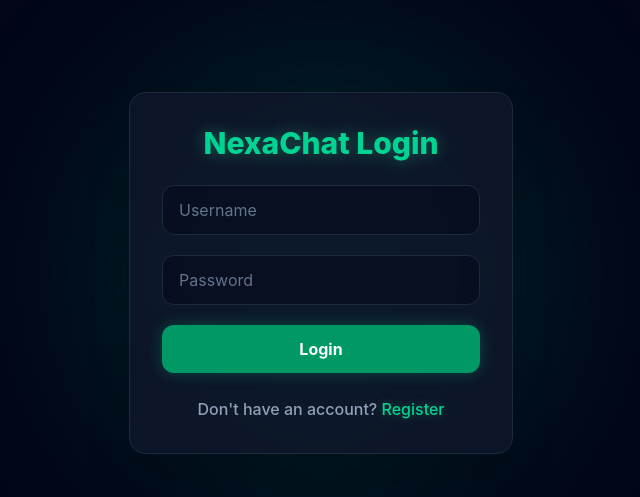
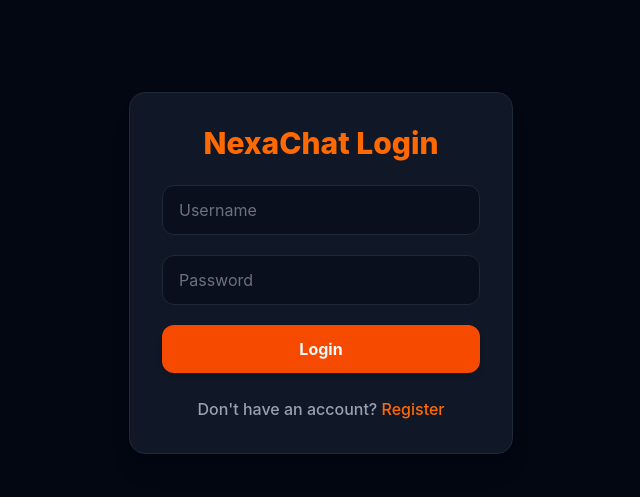
Before and after one commit to kavidu717/NexaChat, a React app in the folder frontend/: page /login in a window 1280 px wide. Shown: the part 127-624 px from the top of the page, without its empty margins (319-959 px from the left). Built offline with nearby package versions, Linux system fonts and the light colour scheme; the HTML template or start-up script is replaced by a standard one.

Commit message:
style: redesign login page with gray and orange theme

```diff
--- a/frontend/src/Pages/Login.jsx
+++ b/frontend/src/Pages/Login.jsx
@@ -46,16 +46,13 @@ export default function Login(){
 
 
   return (
-      <div className="min-h-screen flex items-center justify-center bg-slate-950 p-4 relative overflow-hidden">
+    <div className="min-h-screen flex items-center justify-center bg-gray-950 p-4 relative overflow-hidden">
 
-        {/* පිටුපසින් පෙනෙන ලස්සන කොළ පැහැති Ambient Glow එක */}
-        <div className="absolute w-[400px] h-[400px] bg-emerald-500/20 rounded-full blur-[100px] pointer-events-none"></div>
+  {/* Main Container Card */}
+  <div className="relative bg-gray-900 p-8 rounded-2xl shadow-xl w-full max-w-sm border border-gray-800">
 
-        {/* Dark Glassmorphism Card */}
-        <div className="relative bg-slate-900/80 backdrop-blur-xl p-8 rounded-2xl shadow-2xl w-full max-w-sm border border-slate-800">
-
-          {/* Neon Green Heading */}
-          <h2 className="text-3xl font-extrabold text-center text-emerald-400 mb-6 drop-shadow-[0_0_8px_rgba(52,211,153,0.4)]">
+    {/* Form Heading */}
+    <h2 className="text-3xl font-extrabold text-center text-orange-500 mb-6">
       NexaChat Login
     </h2>
 
@@ -66,7 +63,7 @@ export default function Login(){
         type="text"
         placeholder="Username"
         required
-              className="w-full px-4 py-3 bg-slate-950/50 border border-slate-800 text-slate-200 rounded-xl focus:outline-none focus:ring-1 focus:ring-emerald-500 focus:border-emerald-500 transition-all placeholder-slate-500"
+        className="w-full px-4 py-3 bg-gray-950/50 border border-gray-800 text-gray-200 rounded-xl focus:outline-none focus:ring-1 focus:ring-orange-500 focus:border-orange-500 transition-all placeholder-gray-500"
         value={username}
         onChange={(e) => setUsername(e.target.value)}
       />
@@ -76,16 +73,16 @@ export default function Login(){
         type="password"
         placeholder="Password"
         required
-              className="w-full px-4 py-3 bg-slate-950/50 border border-slate-800 text-slate-200 rounded-xl focus:outline-none focus:ring-1 focus:ring-emerald-500 focus:border-emerald-500 transition-all placeholder-slate-500"
+        className="w-full px-4 py-3 bg-gray-950/50 border border-gray-800 text-gray-200 rounded-xl focus:outline-none focus:ring-1 focus:ring-orange-500 focus:border-orange-500 transition-all placeholder-gray-500"
         value={password}
         onChange={(e) => setPassword(e.target.value)}
       />
 
-            {/* Submit Button with Neon Green Glow */}
+      {/* Submit Button */}
       <button
         type="submit"
         disabled={loading}
-              className="w-full bg-emerald-600 text-slate-50 font-bold py-3 rounded-xl hover:bg-emerald-500 transition-all duration-300 shadow-[0_0_15px_rgba(16,185,129,0.3)] hover:shadow-[0_0_25px_rgba(16,185,129,0.5)] disabled:opacity-50 disabled:cursor-not-allowed"
+        className="w-full bg-orange-600 text-gray-50 font-bold py-3 rounded-xl hover:bg-orange-500 transition-all duration-300 shadow-md disabled:opacity-50 disabled:cursor-not-allowed"
       >
         {loading ? "Logging in..." : "Login"}
       </button>
@@ -93,9 +90,9 @@ export default function Login(){
     </form>
 
     {/* Link to Register Page */}
-          <p className="mt-6 text-center text-slate-400 font-medium">
+    <p className="mt-6 text-center text-gray-400 font-medium">
       Don't have an account?{' '}
-            <Link to="/register" className="text-emerald-400 hover:text-emerald-300 hover:underline transition-colors drop-shadow-[0_0_5px_rgba(52,211,153,0.3)]">
+      <Link to="/register" className="text-orange-500 hover:text-orange-400 hover:underline transition-colors">
         Register
       </Link>
     </p>
```
Lines whose indentation alone changed are shown as unchanged.
